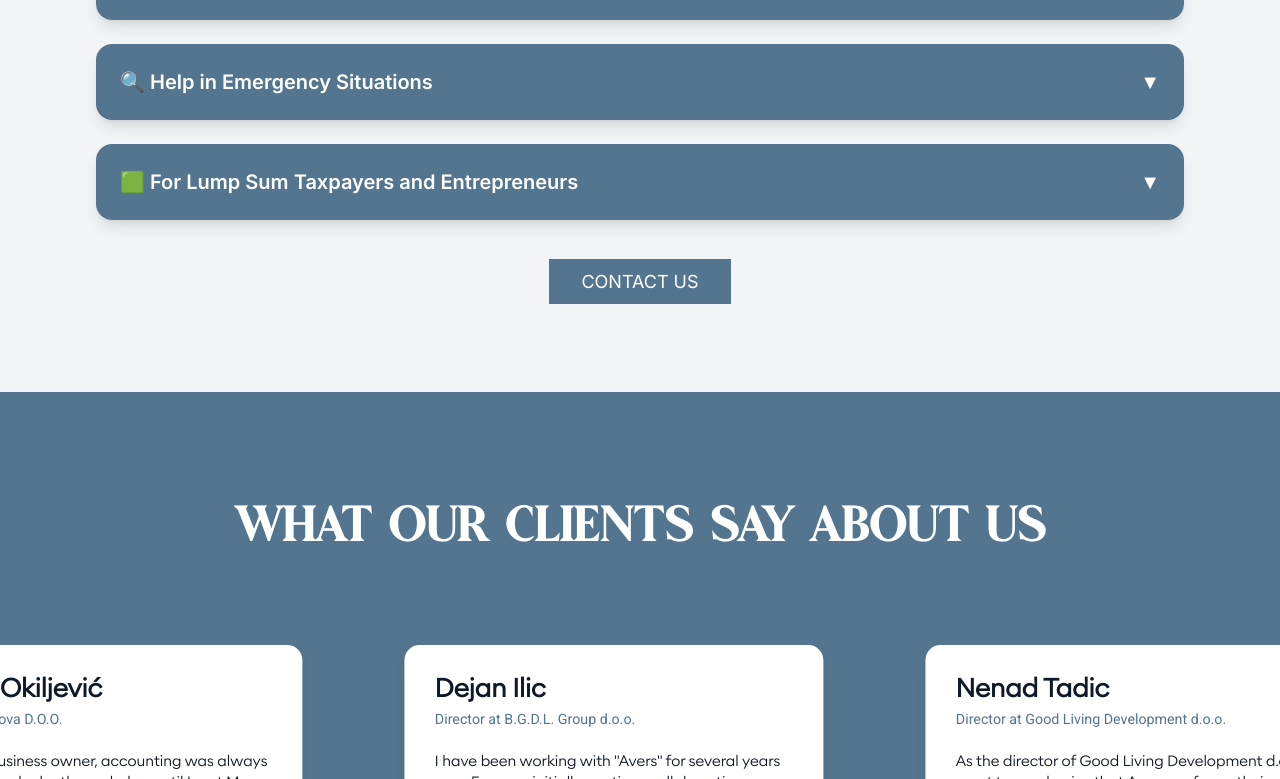
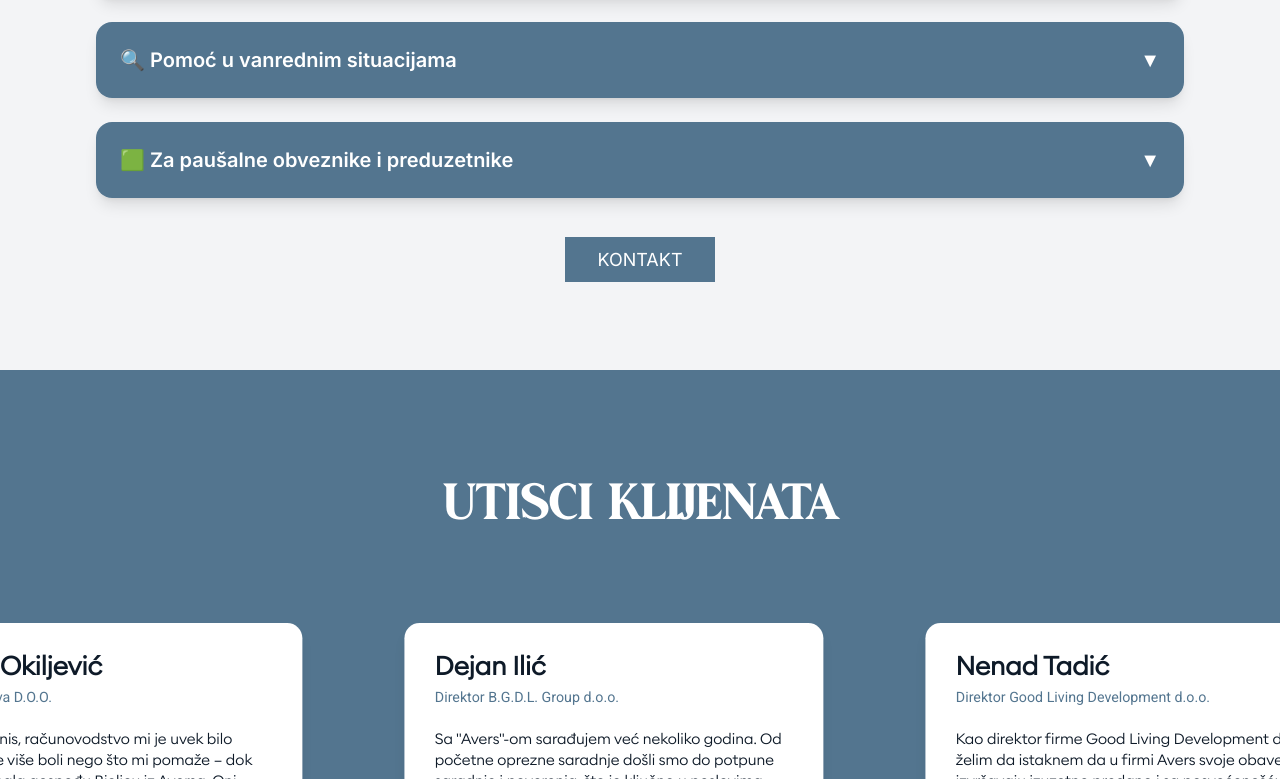
Before and after one commit to IBjelica/avers, a Next.js app: page / in a window 1280 px wide. Shown: the part 2021-2800 px from the top of the page. Built offline with nearby package versions, Linux system fonts and the light colour scheme.

Commit message:
feat: make Serbian the default language
- Change i18n fallback and default language from English to Serbian
- Update HTML lang attribute from 'en' to 'sr'
- Swap OpenGraph locale settings to prioritize Serbian
- Maintain URL-based language switching functionality

```diff
--- a/src/app/layout.tsx
+++ b/src/app/layout.tsx
@@ -23,8 +23,8 @@ export const metadata: Metadata = {
   },
   openGraph: {
     type: "website",
-    locale: "en_US",
-    alternateLocale: "sr_RS",
+    locale: "sr_RS",
+    alternateLocale: "en_US",
     title: "Avers Financial - Professional Financial Consulting Serbia",
     description: "Expert financial and tax advisory services in Serbia",
     siteName: "Avers Financial",
@@ -62,7 +62,7 @@ export default function RootLayout({
   return (
     <html
       className={`${styles.smoothScroll} ${glitten.variable} ${alaska.variable} ${newYork.variable} ${roboto.variable}`}
-      lang="en"
+      lang="sr"
       suppressHydrationWarning
     >
       <head>
--- a/src/i18n.ts
+++ b/src/i18n.ts
@@ -24,8 +24,8 @@ declare module 'i18next' {
 
 // Get initial language from URL or localStorage, fallback to 'en'
 const getInitialLanguage = (): SupportedLanguage => {
-  // Default to English on server-side
-  if (typeof window === 'undefined') return 'en';
+  // Default to Serbian on server-side
+  if (typeof window === 'undefined') return 'sr';
 
   try {
     // Check URL first
@@ -45,7 +45,7 @@ const getInitialLanguage = (): SupportedLanguage => {
     console.warn('Error accessing localStorage or URL parameters:', error);
   }
 
-  return 'en';
+  return 'sr';
 };
 
 const resources = {
@@ -62,7 +62,7 @@ i18n
   .init({
     resources,
     lng: getInitialLanguage(),
-    fallbackLng: 'en',
+    fallbackLng: 'sr',
     interpolation: {
       escapeValue: false // React already escapes by default
     },
```
